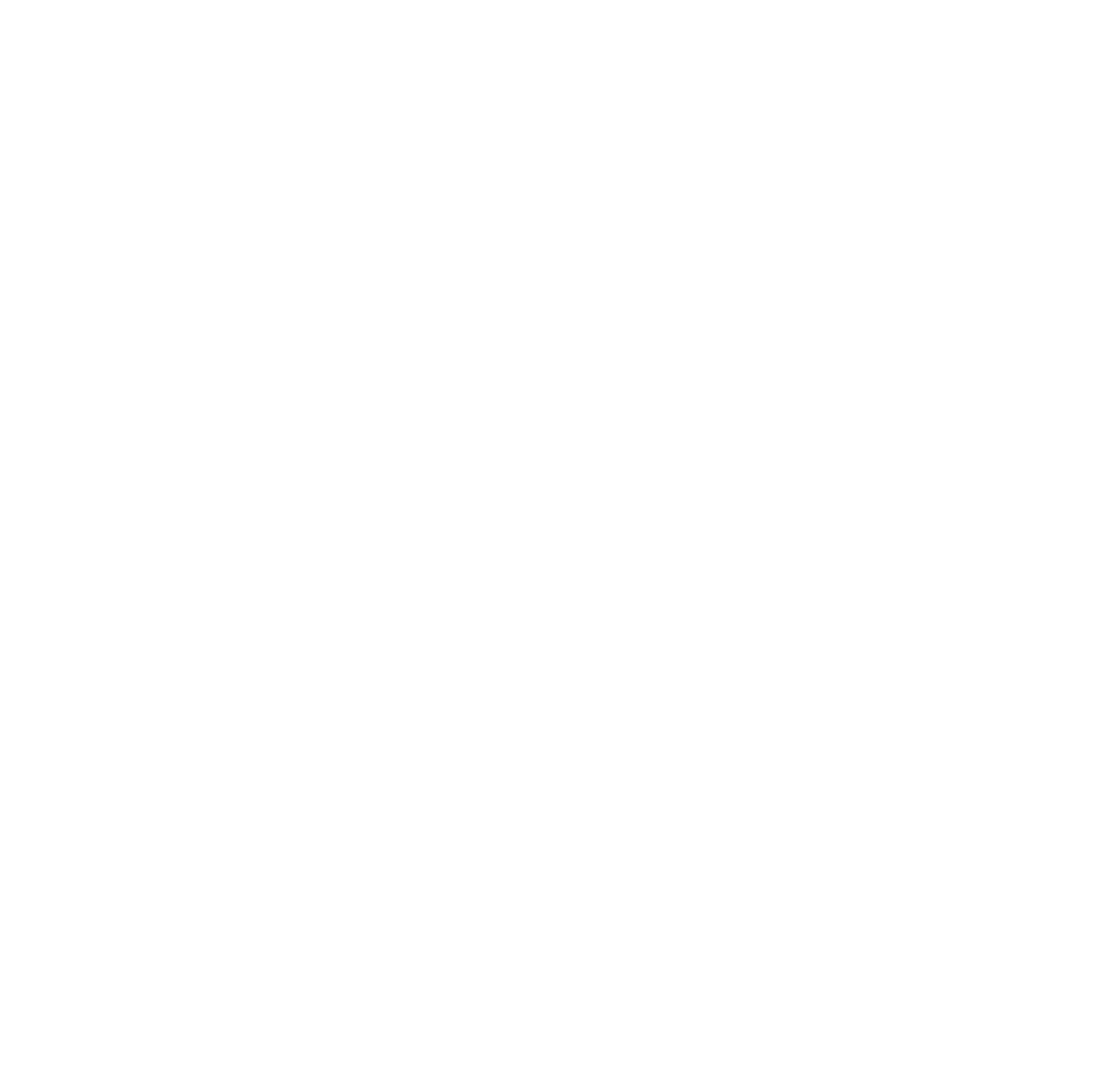
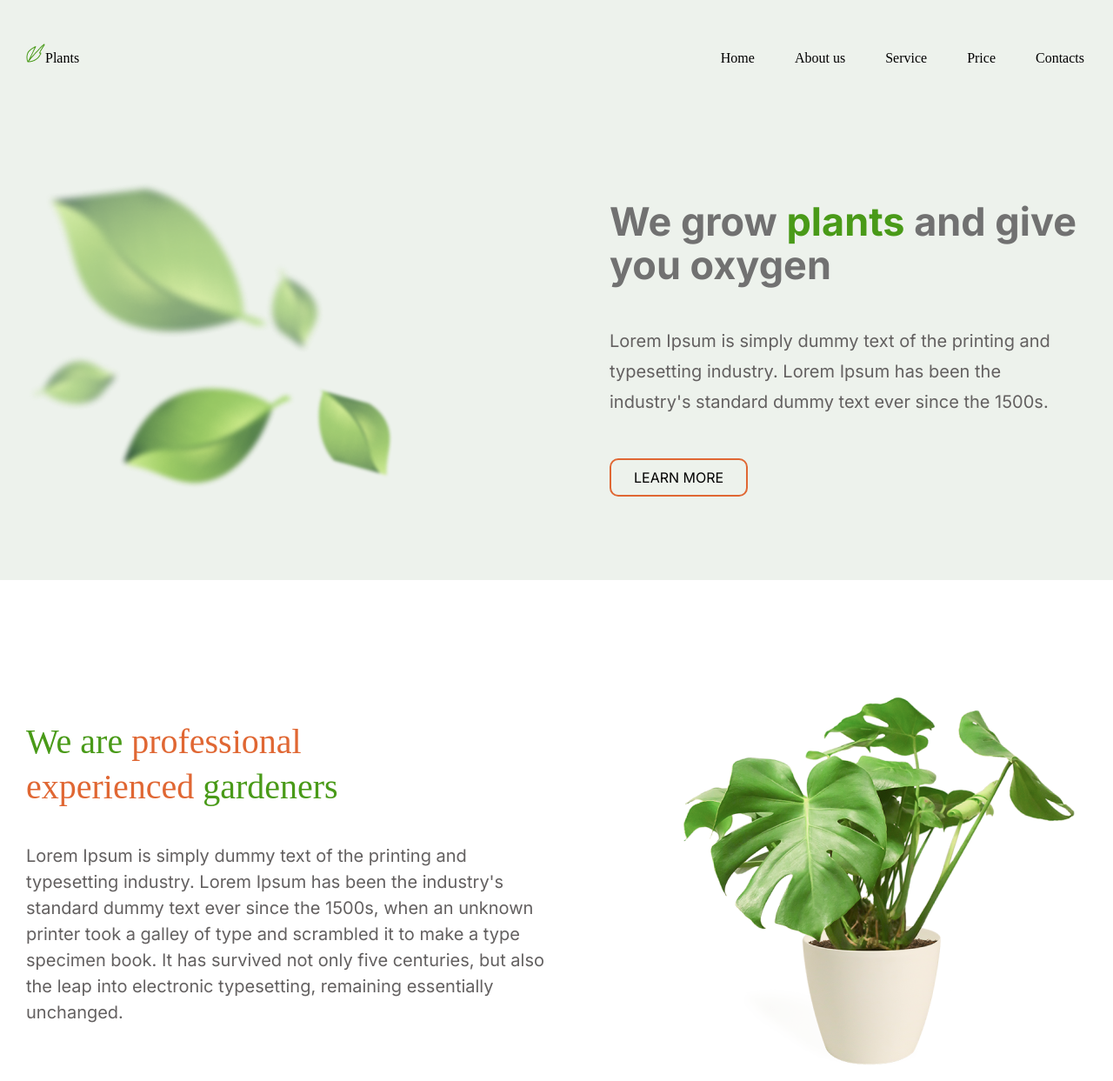
Before and after one commit to Rigelion154/Plants-web-ts-bem, a plain HTML site: page plants/index.html in a window 1280 px wide. Shown: the whole page at 87% size. Before the commit the page ends 800 px from the top, so only its background shows below. Drawn offline with Linux system fonts and the light colour scheme; a web font is replaced by a local one.

Commit message:
feat: add header and two sections with styles

```diff
--- /dev/null
+++ b/plants/index.css
@@ -0,0 +1,134 @@
+@import url(reset.css);
+
+/*
+font-family: 'Inika', serif;
+font-family: 'Inter', sans-serif;
+*/
+
+body {
+  font-family: "Inter", sans-serif;
+  font-style: normal;
+  font-weight: 400;
+  font-size: 20px;
+  line-height: 30px;
+  color: #636060;
+}
+
+.container {
+  max-width: 1250px;
+  margin: 0 auto;
+  padding: 0 15px;
+}
+
+/* HEADER */
+
+.header {
+  font-family: "Inika", serif;
+  font-style: normal;
+  font-weight: 400;
+  font-size: 16px;
+  line-height: 50px;
+  background: #edf2ec;
+  padding: 42px 0;
+  color: #000000;
+}
+
+.header-wrapper {
+  display: flex;
+  justify-content: space-between;
+}
+
+.logo__title::before {
+  content: url(../assets/icons/logo.png);
+}
+
+.navigation {
+  display: flex;
+  column-gap: 46px;
+  padding: 0px 3px;
+}
+
+.navigation > a > li:hover {
+  color: #e06733;
+  font-weight: 700;
+  transition: all 0.2s ease;
+}
+
+/* MAIN */
+
+/* WECLOME SECTION */
+
+.welcome {
+  background: #edf2ec;
+}
+
+.welcome-wrapper {
+  display: flex;
+  padding: 60px 0;
+  justify-content: space-between;
+}
+
+.welcome__image {
+  max-width: 449px;
+  max-height: 407px;
+}
+
+.welcome__content {
+  padding: 36px 0;
+  max-width: 549px;
+}
+
+.welcome__content__title {
+  font-weight: 700;
+  font-size: 45px;
+  line-height: 50px;
+  color: #717171;
+  margin-bottom: 45px;
+}
+
+.welcome__content__title > span {
+  color: #499a18;
+}
+
+.weclome__content__text {
+  line-height: 35px;
+  margin-bottom: 47px;
+}
+
+.welcome__content__button {
+  font-size: 16px;
+  line-height: 18px;
+  border: 2px solid #e06733;
+  border-radius: 10px;
+  padding: 11px 26px;
+  color: #000000 !important;
+}
+
+/* ABOUT SECTION */
+
+.about-wrapper {
+  display: flex;
+  padding: 94px 0;
+  justify-content: space-between;
+}
+
+.about__content {
+  max-width: 605px;
+  margin-top: 66px;
+}
+
+.about__content__title {
+  font-family: "Inika", serif;
+  font-size: 40px;
+  line-height: 52px;
+  color: #499a18;
+  margin-bottom: 38px;
+}
+
+.about__content__title > span {
+  color: #e06733;
+}
+
+.about__image {
+  max-height: 479px;
+}
--- a/plants/index.html
+++ b/plants/index.html
@@ -4,7 +4,88 @@
     <meta charset="UTF-8" />
     <meta http-equiv="X-UA-Compatible" content="IE=edge" />
     <meta name="viewport" content="width=device-width, initial-scale=1.0" />
-    <title>Document</title>
+    <link rel="stylesheet" href="index.css" />
+    <link rel="preconnect" href="https://fonts.googleapis.com" />
+    <link rel="preconnect" href="https://fonts.gstatic.com" crossorigin />
+    <link
+      href="https://fonts.googleapis.com/css2?family=Inika:wght@400;700&family=Inter:wght@300;400;700&display=swap"
+      rel="stylesheet"
+    />
+    <title>Plants</title>
   </head>
-  <body></body>
+  <body>
+    <header class="header">
+      <div class="container">
+        <div class="header-wrapper">
+          <a href="#" class="logo">
+            <p class="logo__title">Plants</p>
+          </a>
+          <nav class="header__navigation">
+            <ul class="navigation">
+              <a href="#!"><li>Home</li></a>
+              <a href="#!"><li>About us</li></a>
+              <a href="#!"><li>Service</li></a>
+              <a href="#!"><li>Price</li></a>
+              <a href="#!"><li>Contacts</li></a>
+            </ul>
+          </nav>
+        </div>
+      </div>
+    </header>
+    <main class="main">
+      <section class="welcome">
+        <div class="container">
+          <div class="welcome-wrapper">
+            <img
+              src="../assets/images/leafs-welcome.png"
+              alt="leafs"
+              class="welcome__image"
+            />
+            <div class="welcome__content">
+              <h1 class="welcome__content__title">
+                We grow <span>plants</span> and give you oxygen
+              </h1>
+              <p class="weclome__content__text">
+                Lorem Ipsum is simply dummy text of the printing and typesetting
+                industry. Lorem Ipsum has been the <br />
+                industry's standard dummy text ever since the 1500s.
+              </p>
+              <a href="#!" class="button welcome__content__button"
+                >LEARN MORE</a
+              >
+            </div>
+          </div>
+        </div>
+      </section>
+      <section class="about">
+        <div class="container">
+          <div class="about-wrapper">
+            <div class="about__content">
+              <h2 class="about__content__title">
+                We are
+                <span
+                  >professional <br />
+                  experienced</span
+                >
+                gardeners
+              </h2>
+              <p class="about__content__text">
+                Lorem Ipsum is simply dummy text of the printing and typesetting
+                industry. Lorem Ipsum has been the industry's standard dummy
+                text ever since the 1500s, when an unknown printer took a galley
+                of type and scrambled it to make a type specimen book. It has
+                survived not only five centuries, but also the leap into
+                electronic typesetting, remaining essentially unchanged.
+              </p>
+            </div>
+            <img
+              src="../assets/images/houseplant-about.png"
+              alt="houseplant"
+              class="about__image"
+            />
+          </div>
+        </div>
+      </section>
+    </main>
+  </body>
 </html>
--- /dev/null
+++ b/plants/reset.css
@@ -0,0 +1,122 @@
+* {
+  padding: 0px;
+  margin: 0px;
+  border: none;
+}
+
+*,
+*::before,
+*::after {
+  box-sizing: border-box;
+}
+
+:focus,
+:active {
+  /*outline: none;*/
+}
+
+a:focus,
+a:active {
+  /* outline: none;*/
+}
+
+/* Links */
+
+a,
+a:link,
+a:visited {
+  color: inherit;
+  text-decoration: none;
+  display: inline-block;
+}
+
+a:hover {
+  /* color: inherit; */
+  text-decoration: none;
+}
+
+/* Common */
+
+aside,
+nav,
+footer,
+header,
+section,
+main {
+  display: block;
+}
+
+h1,
+h2,
+h3,
+h4,
+h5,
+h6,
+p {
+  font-size: inherit;
+  font-weight: inherit;
+}
+
+ul,
+ul li {
+  list-style: none;
+}
+
+img {
+  vertical-align: top;
+}
+
+img,
+svg {
+  max-width: 100%;
+  height: auto;
+}
+
+address {
+  font-style: normal;
+}
+
+/* Form */
+
+input,
+textarea,
+button,
+select {
+  font-family: inherit;
+  font-size: inherit;
+  color: inherit;
+  background-color: transparent;
+}
+
+input::-ms-clear {
+  display: none;
+}
+
+button,
+input[type="submit"] {
+  display: inline-block;
+  box-shadow: none;
+  background-color: transparent;
+  background: none;
+  cursor: pointer;
+}
+
+input:focus,
+input:active,
+button:focus,
+button:active {
+  outline: none;
+}
+
+button::-moz-focus-inner {
+  padding: 0;
+  border: 0;
+}
+
+label {
+  cursor: pointer;
+}
+
+legend {
+  display: block;
+}
```
Also changed, not shown: assets/icons/logo.png (added), assets/images/houseplant-about.png (added), assets/images/leafs-welcome.png (added).
